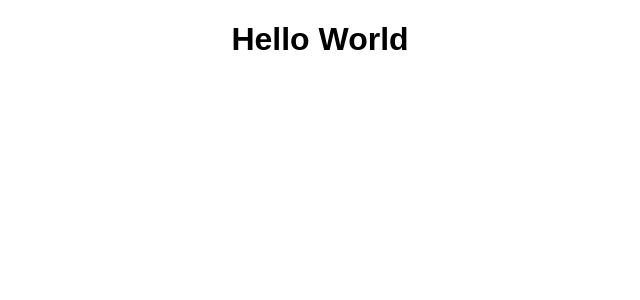
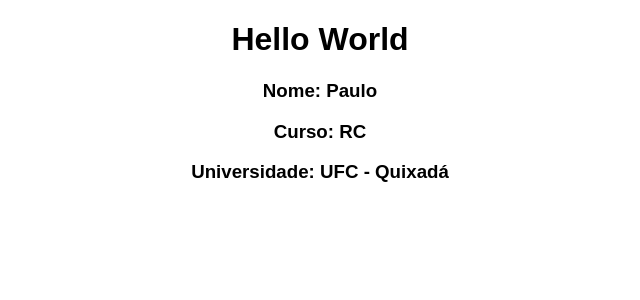
Before and after one commit to PauloAragaodeAzevedoNeto/DesenvolvimentoWeb, a React (Create React App) app: page / in a window 1280 px wide. Shown: the top 300 px of the page, without its empty margins (320-960 px from the left). Built offline with nearby package versions, Linux system fonts and the light colour scheme.

Commit message:
MeusDados

```diff
--- a/src/App.js
+++ b/src/App.js
@@ -1,10 +1,12 @@
 import HelloWorld from "./components/HelloWorld";
+import MeusDados from "./components/MeusDados";
 import "./styles.css";
 
 export default function App() {
   return (
     <div className="App">
       <HelloWorld />
+      <MeusDados />
     </div>
   );
 }
--- /dev/null
+++ b/src/components/MeusDados.jsx
@@ -0,0 +1,10 @@
+import React, { Component } from "react";
+
+const MeusDados = () => (
+  <div>
+    <h3>Nome: Paulo</h3>
+    <h3>Curso: RC</h3>
+    <h3>Universidade: UFC - Quixadá</h3>
+  </div>
+);
+export default MeusDados;
```
